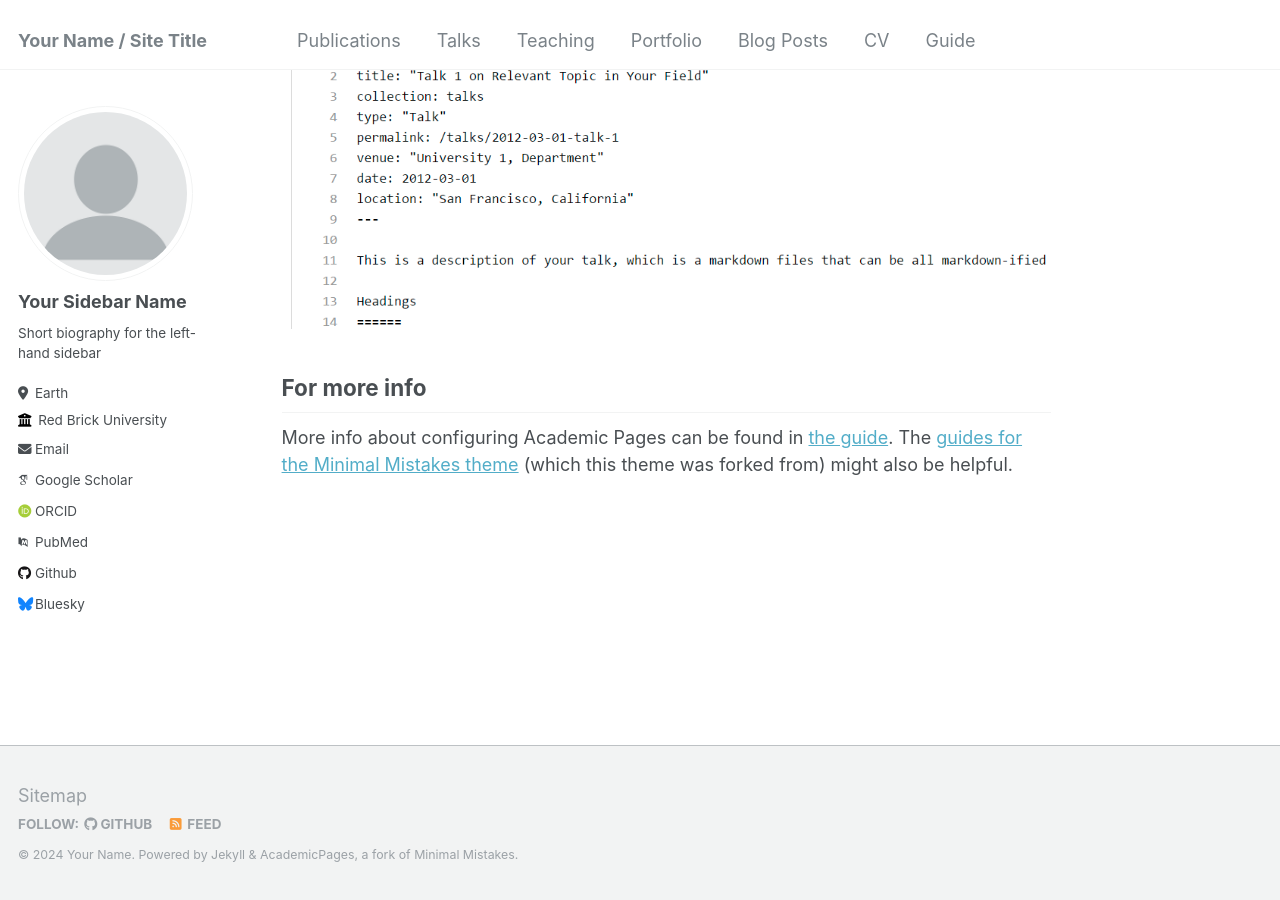
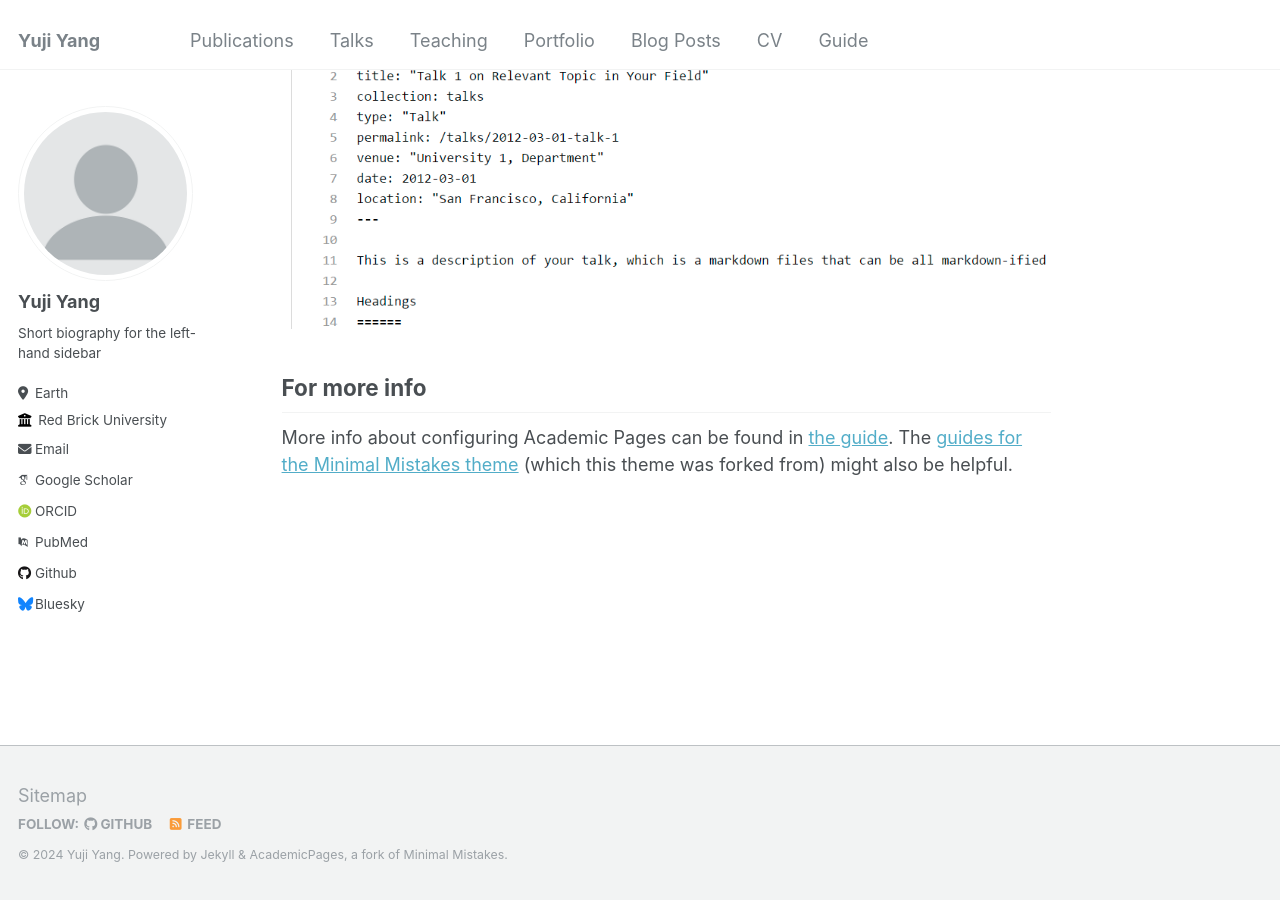
Before and after one commit to Jukgei/jukgei.github.io, a Jekyll site: the page built from _pages/about.md, in a window 1280 px wide and 900 px high, scrolled down 2660 px. Built offline with Jekyll 4.4.1, drawn with Linux system fonts in a browser that asks for light colours; some web fonts are replaced.

Commit message:
update namee

```diff
--- a/_config.yml
+++ b/_config.yml
@@ -8,9 +8,9 @@
 
 # Basic Site Settings
 locale                   : "en-US"
-title                    : "Your Name / Site Title"
+title                    : "Yuji Yang"
 title_separator          : "-"
-name                     : &name "Your Name"
+name                     : &name "Yuji Yang"
 description              : &description "personal description"
 url                      : https://academicpages.github.io # the base hostname & protocol for your site e.g. "https://mmistakes.github.io"
 baseurl                  : "" # the subpath of your site, e.g. "/blog"
@@ -22,7 +22,7 @@ repository               : "academicpages/academicpages.github.io"
 author:
   # Biographic information
   avatar           : "profile.png"
-  name             : "Your Sidebar Name"
+  name             : "Yuji Yang"
   pronouns         : # example: "she/her"
   bio              : "Short biography for the left-hand sidebar"
   location         : "Earth"
```
